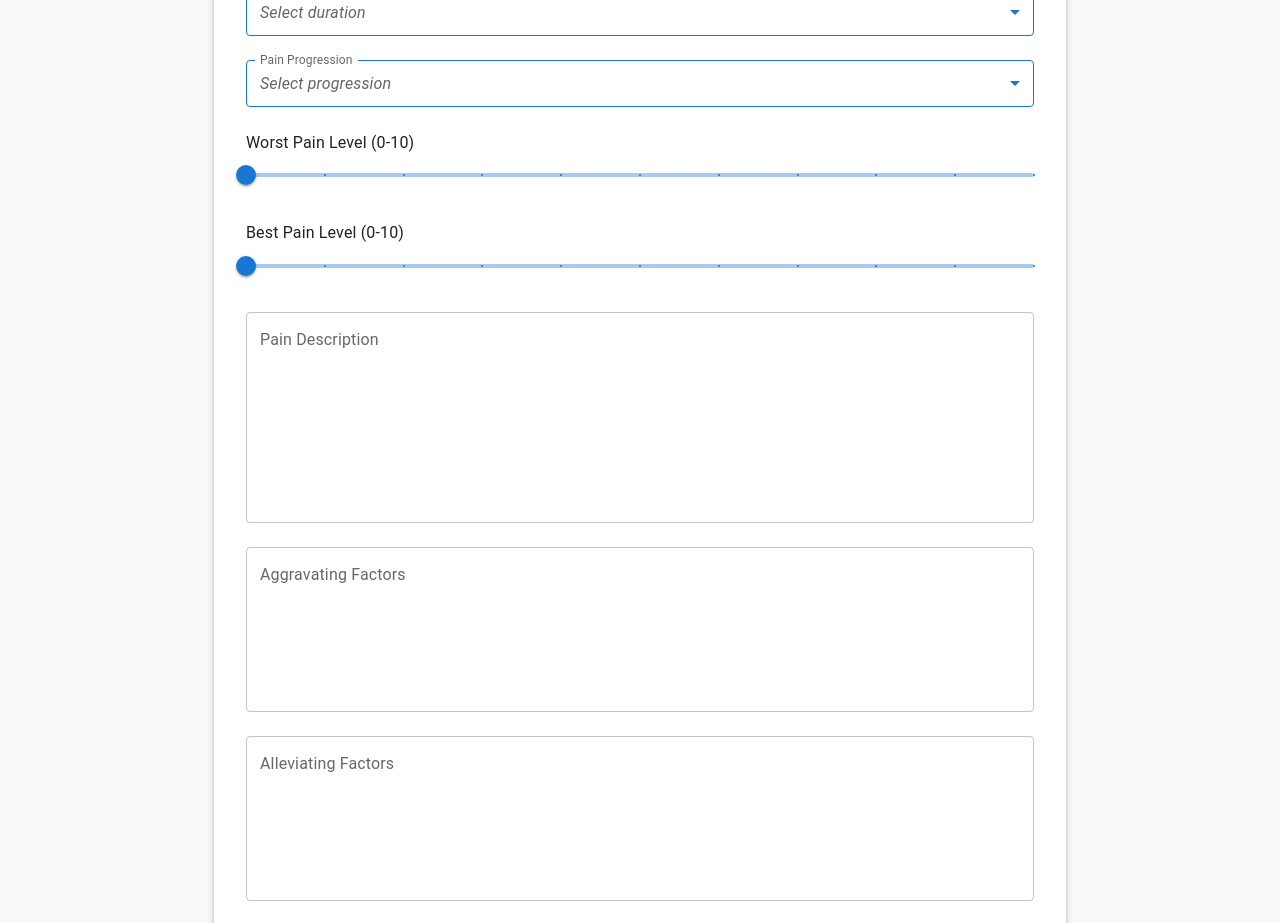
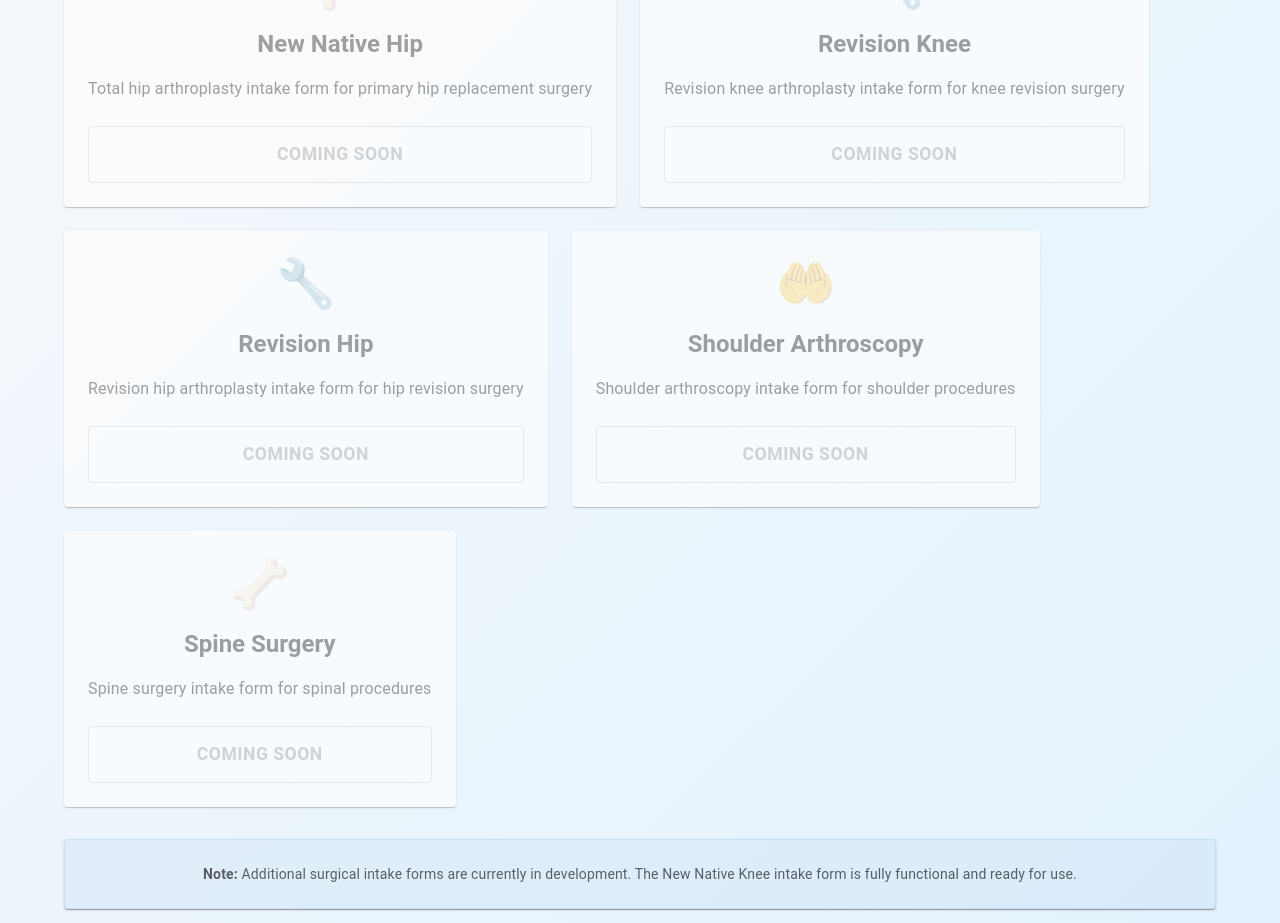
Before and after one commit to mhinman87/surgeon-intake, a React (Create React App) app: page / in a window 1280 px wide. Shown: the part 600-1523 px from the top of the page. Built offline with nearby package versions, Linux system fonts and the light colour scheme.

Commit message:
Added landing page with surgical options and routing

```diff
--- a/package.json
+++ b/package.json
@@ -2,6 +2,7 @@
   "name": "surgeon-intake-tool",
   "version": "0.1.0",
   "private": true,
+  "homepage": ".",
   "dependencies": {
     "@emotion/react": "^11.14.0",
     "@emotion/styled": "^11.14.1",
@@ -17,6 +18,7 @@
     "react": "^19.1.1",
     "react-dom": "^19.1.1",
     "react-hook-form": "^7.62.0",
+    "react-router-dom": "^7.8.2",
     "react-scripts": "5.0.1",
     "web-vitals": "^2.1.4",
     "yup": "^1.7.0"
--- a/src/App.js
+++ b/src/App.js
@@ -1,9 +1,11 @@
 import React from 'react';
+import { BrowserRouter as Router, Routes, Route } from 'react-router-dom';
 import { ThemeProvider, createTheme } from '@mui/material/styles';
 import CssBaseline from '@mui/material/CssBaseline';
 import Container from '@mui/material/Container';
 import Typography from '@mui/material/Typography';
 import Paper from '@mui/material/Paper';
+import LandingPage from './components/LandingPage';
 import PatientIntakeForm from './components/PatientIntakeForm';
 
 const theme = createTheme({
@@ -96,10 +98,14 @@ function App() {
   return (
     <ThemeProvider theme={theme}>
       <CssBaseline />
+      <Router>
+        <Routes>
+          <Route path="/" element={<LandingPage />} />
+          <Route path="/knee-intake" element={
             <Container maxWidth="md" sx={{ py: 4 }}>
               <Paper elevation={3} sx={{ p: 4 }}>
                 <Typography variant="h4" component="h1" gutterBottom align="center" color="primary">
-            Patient Intake Form
+                  New Native Knee - Patient Intake Form
                 </Typography>
                 <Typography variant="subtitle1" align="center" color="text.secondary" sx={{ mb: 4 }}>
                   Comprehensive Orthopedic Surgery Patient Assessment
@@ -107,6 +113,9 @@ function App() {
                 <PatientIntakeForm />
               </Paper>
             </Container>
+          } />
+        </Routes>
+      </Router>
     </ThemeProvider>
   );
 }
--- /dev/null
+++ b/src/components/LandingPage.js
@@ -0,0 +1,207 @@
+import React from 'react';
+import {
+  Box,
+  Container,
+  Typography,
+  Grid,
+  Card,
+  CardContent,
+  CardActionArea,
+  Button,
+  Paper,
+} from '@mui/material';
+import { useNavigate } from 'react-router-dom';
+
+const LandingPage = () => {
+  const navigate = useNavigate();
+
+  const surgicalOptions = [
+    {
+      title: 'New Native Knee',
+      description: 'Total knee arthroplasty intake form for primary knee replacement surgery',
+      icon: '🦵',
+      route: '/knee-intake',
+      available: true,
+    },
+    {
+      title: 'New Native Hip',
+      description: 'Total hip arthroplasty intake form for primary hip replacement surgery',
+      icon: '🦴',
+      route: '/hip-intake',
+      available: false,
+    },
+    {
+      title: 'Revision Knee',
+      description: 'Revision knee arthroplasty intake form for knee revision surgery',
+      icon: '🔧',
+      route: '/revision-knee-intake',
+      available: false,
+    },
+    {
+      title: 'Revision Hip',
+      description: 'Revision hip arthroplasty intake form for hip revision surgery',
+      icon: '🔧',
+      route: '/revision-hip-intake',
+      available: false,
+    },
+    {
+      title: 'Shoulder Arthroscopy',
+      description: 'Shoulder arthroscopy intake form for shoulder procedures',
+      icon: '🤲',
+      route: '/shoulder-intake',
+      available: false,
+    },
+    {
+      title: 'Spine Surgery',
+      description: 'Spine surgery intake form for spinal procedures',
+      icon: '🦴',
+      route: '/spine-intake',
+      available: false,
+    },
+  ];
+
+  const handleOptionClick = (option) => {
+    if (option.available) {
+      navigate(option.route);
+    }
+  };
+
+  return (
+    <Box
+      sx={{
+        minHeight: '100vh',
+        background: 'linear-gradient(135deg, #f8f9fa 0%, #e3f2fd 100%)',
+        py: 4,
+      }}
+    >
+      <Container maxWidth="lg">
+        {/* Header */}
+        <Paper
+          elevation={3}
+          sx={{
+            p: 4,
+            mb: 4,
+            textAlign: 'center',
+            background: 'linear-gradient(135deg, #1976d2 0%, #42a5f5 100%)',
+            color: 'white',
+          }}
+        >
+          <Typography variant="h3" component="h1" gutterBottom sx={{ fontWeight: 600 }}>
+            Surgical Intake Portal
+          </Typography>
+          <Typography variant="h6" sx={{ opacity: 0.9 }}>
+            Select the appropriate intake form for your surgical procedure
+          </Typography>
+        </Paper>
+
+        {/* Surgical Options Grid */}
+        <Grid container spacing={3}>
+          {surgicalOptions.map((option, index) => (
+            <Grid item xs={12} sm={6} md={4} key={index}>
+              <Card
+                sx={{
+                  height: '100%',
+                  display: 'flex',
+                  flexDirection: 'column',
+                  transition: 'all 0.3s ease-in-out',
+                  '&:hover': {
+                    transform: option.available ? 'translateY(-4px)' : 'none',
+                    boxShadow: option.available ? 6 : 2,
+                  },
+                  opacity: option.available ? 1 : 0.6,
+                  cursor: option.available ? 'pointer' : 'not-allowed',
+                }}
+              >
+                <CardActionArea
+                  onClick={() => handleOptionClick(option)}
+                  disabled={!option.available}
+                  sx={{
+                    height: '100%',
+                    display: 'flex',
+                    flexDirection: 'column',
+                    alignItems: 'stretch',
+                  }}
+                >
+                  <CardContent sx={{ flexGrow: 1, textAlign: 'center', p: 3 }}>
+                    {/* Icon */}
+                    <Typography
+                      variant="h2"
+                      sx={{
+                        mb: 2,
+                        fontSize: '3rem',
+                        opacity: option.available ? 1 : 0.5,
+                      }}
+                    >
+                      {option.icon}
+                    </Typography>
+
+                    {/* Title */}
+                    <Typography
+                      variant="h5"
+                      component="h2"
+                      gutterBottom
+                      sx={{
+                        fontWeight: 600,
+                        color: option.available ? 'primary.main' : 'text.secondary',
+                        mb: 2,
+                      }}
+                    >
+                      {option.title}
+                    </Typography>
+
+                    {/* Description */}
+                    <Typography
+                      variant="body1"
+                      color="text.secondary"
+                      sx={{
+                        mb: 3,
+                        lineHeight: 1.6,
+                      }}
+                    >
+                      {option.description}
+                    </Typography>
+
+                    {/* Status Button */}
+                    <Button
+                      variant={option.available ? 'contained' : 'outlined'}
+                      color={option.available ? 'primary' : 'inherit'}
+                      size="large"
+                      disabled={!option.available}
+                      sx={{
+                        width: '100%',
+                        py: 1.5,
+                        fontSize: '1.1rem',
+                        fontWeight: 600,
+                      }}
+                    >
+                      {option.available ? 'Start Intake' : 'Coming Soon'}
+                    </Button>
+                  </CardContent>
+                </CardActionArea>
+              </Card>
+            </Grid>
+          ))}
+        </Grid>
+
+        {/* Footer Info */}
+        <Paper
+          elevation={1}
+          sx={{
+            p: 3,
+            mt: 4,
+            textAlign: 'center',
+            backgroundColor: 'rgba(25, 118, 210, 0.05)',
+            border: '1px solid rgba(25, 118, 210, 0.1)',
+          }}
+        >
+          <Typography variant="body2" color="text.secondary">
+            <strong>Note:</strong> Additional surgical intake forms are currently in development.
+            The New Native Knee intake form is fully functional and ready for use.
+          </Typography>
+        </Paper>
+      </Container>
+    </Box>
+  );
+};
+
+export default LandingPage;
--- a/src/components/PatientIntakeForm.js
+++ b/src/components/PatientIntakeForm.js
@@ -2,6 +2,7 @@ import React from 'react';
 import { useForm, FormProvider } from 'react-hook-form';
 import { yupResolver } from '@hookform/resolvers/yup';
 import * as yup from 'yup';
+import { useNavigate } from 'react-router-dom';
 import {
   Box,
   Button,
@@ -135,6 +136,7 @@ const schema = yup.object({
 });
 
 export default function PatientIntakeForm() {
+  const navigate = useNavigate();
   const [activeStep, setActiveStep] = React.useState(0);
   const [showSuccess, setShowSuccess] = React.useState(false);
 
@@ -275,6 +277,17 @@ export default function PatientIntakeForm() {
           ))}
         </Stepper>
 
+        {/* Back to Home Button */}
+        <Box sx={{ mb: 3, display: 'flex', justifyContent: 'flex-start' }}>
+          <Button
+            variant="outlined"
+            onClick={() => navigate('/')}
+            sx={{ mb: 2 }}
+          >
+            ← Back to Surgical Options
+          </Button>
+        </Box>
+
         <Box sx={{ mb: 4 }}>
           {renderStepContent(activeStep)}
         </Box>
```
Also changed, not shown: 1 other file (tests, documents, lock files or other folders). Lines whose indentation alone changed are shown as unchanged.
